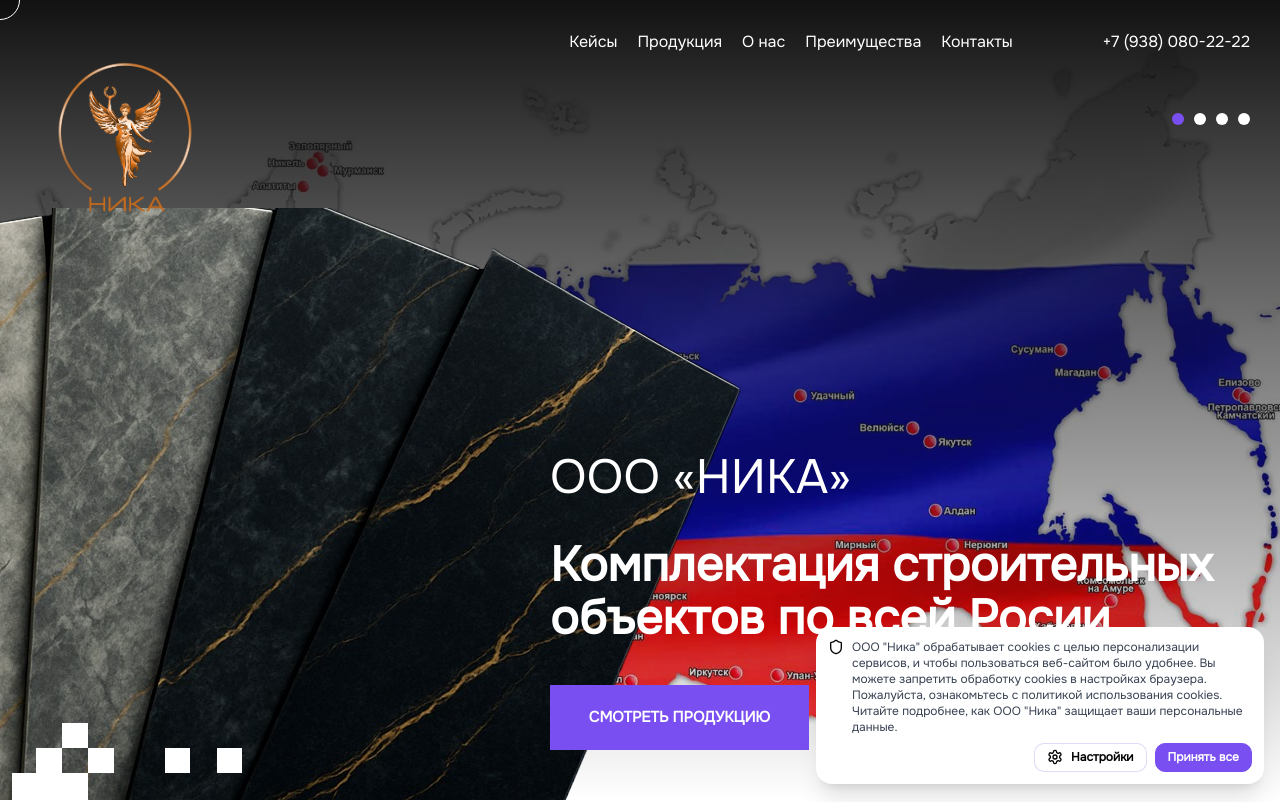
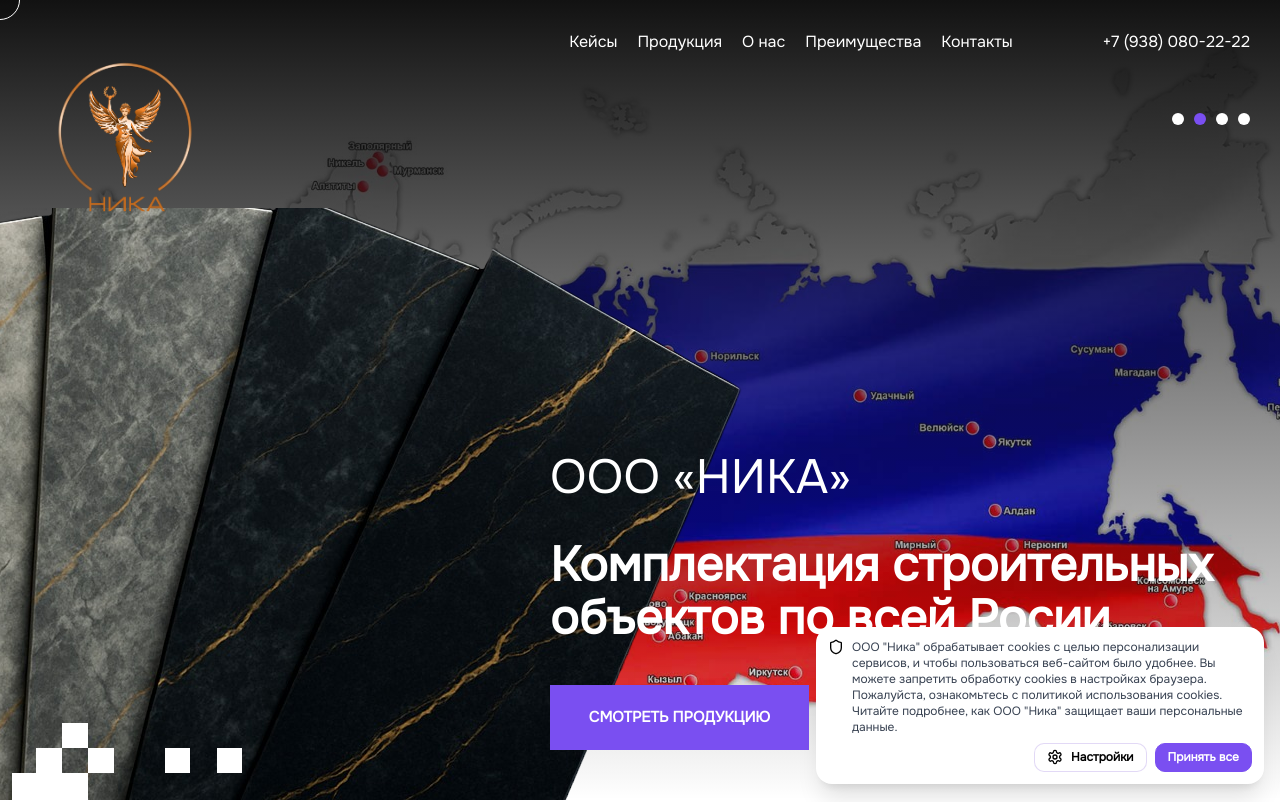
Before and after one commit to klavrenuk/nika, a Vue app: page / in a window 1280 px wide. Shown: the top 802 px of the page. Built offline with nearby package versions, Linux system fonts and the light colour scheme; a web font is replaced by a local one; what vue-yandex-maps would draw is missing.

Commit message:
Доработки по слайдеру

```diff
--- a/src/components/header/AppHeader.vue
+++ b/src/components/header/AppHeader.vue
@@ -33,7 +33,7 @@
       <div class="d-flex flex-column app-header__blocks h-100">
         <HeaderTop />
         <div class="app-header__slider-nav">
-          <HeaderSliderNav @select="setActiveSlider" />
+          <HeaderSliderNav @select="setActiveSlider" :activeSlider="activeSlider" />
         </div>
 
         <HeaderBottom :activeSlider="activeSlider" />
@@ -49,7 +49,7 @@
   position: relative;
   height: 100vh;
   width: 100%;
-  background: url('@/assets/images/slider-back-0.png') center center no-repeat;
+  background: url('@/assets/images/slider-back-0.png') top left no-repeat;
   background-color: #000;
   background-size: cover !important;
   z-index: 2;
@@ -58,17 +58,17 @@
 
   &.active-slider-1 {
     opacity: 1;
-    background: url('@/assets/images/slider-back-1.png') center center no-repeat;
+    background: url('@/assets/images/slider-back-1.png') top left no-repeat;
   }
 
   &.active-slider-2 {
     opacity: 1;
-    background: url('@/assets/images/slider-back-2.png') center center no-repeat;
+    background: url('@/assets/images/slider-back-2.png') top left no-repeat;
   }
 
   &.active-slider-3 {
     opacity: 1;
-    background: url('@/assets/images/slider-back-3.png') center center no-repeat;
+    background: url('@/assets/images/slider-back-3.png') top left no-repeat;
   }
 
   &:after {
@@ -129,14 +129,4 @@
     display: none;
   }
 }
-
-@media all and (max-width: 720px) {
-  .app-header__blocks {
-
-  }
-
-  .app-header {
-    height: 700px;
-  }
-}
 </style>
--- a/src/components/header/HeaderSliderNav.vue
+++ b/src/components/header/HeaderSliderNav.vue
@@ -1,13 +1,17 @@
 <script setup>
-import { ref } from 'vue'
+
+const { activeSlider } = defineProps({
+    activeSlider: {
+        type: Number
+    }
+})
+
 
 const emits = defineEmits(['select']);
 
 const sliders = [0, 1, 2, 3];
-const activeSlider = ref(0);
 
 const handleSelect = (index) => {
-    activeSlider.value = index;
     emits('select', index)
 }
 </script>
```
